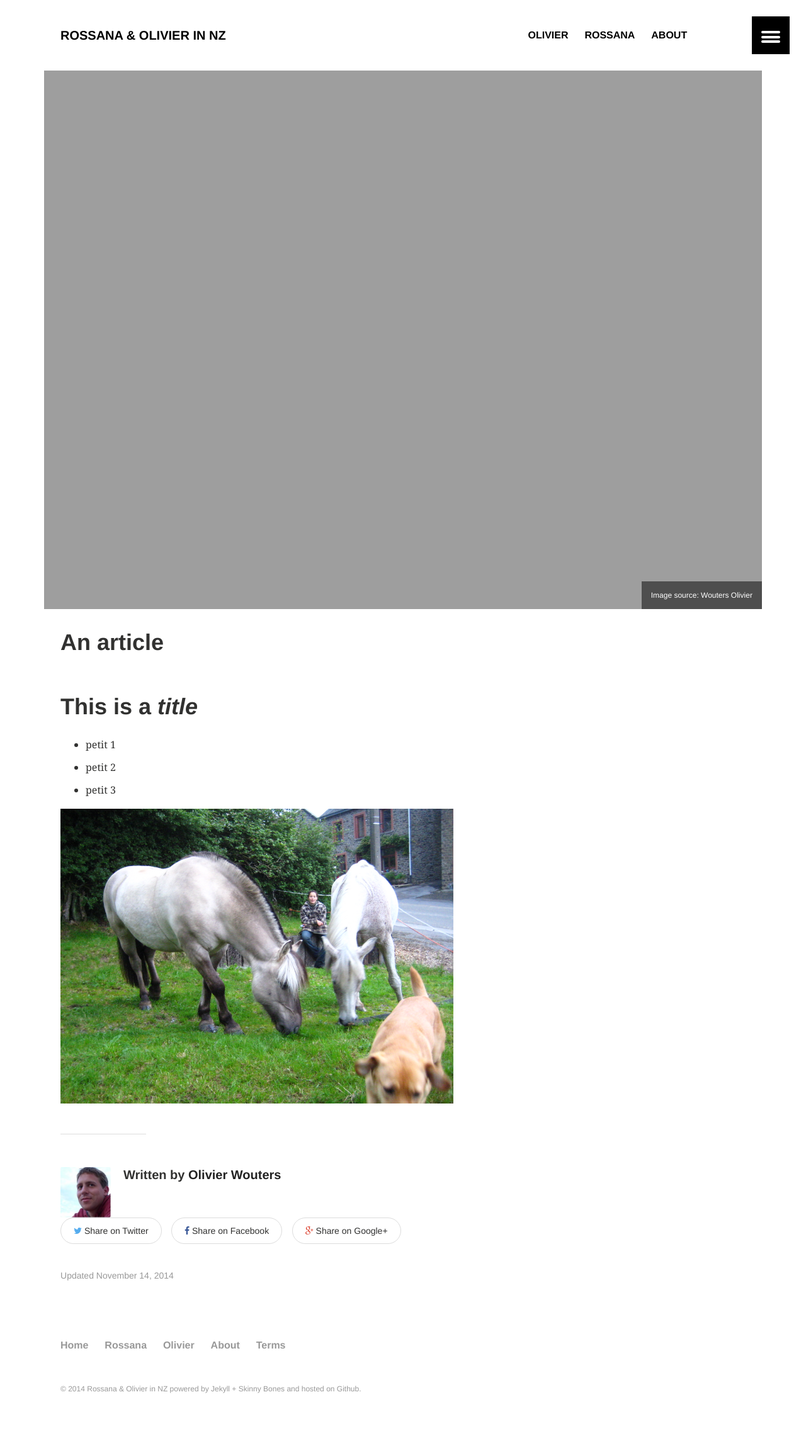
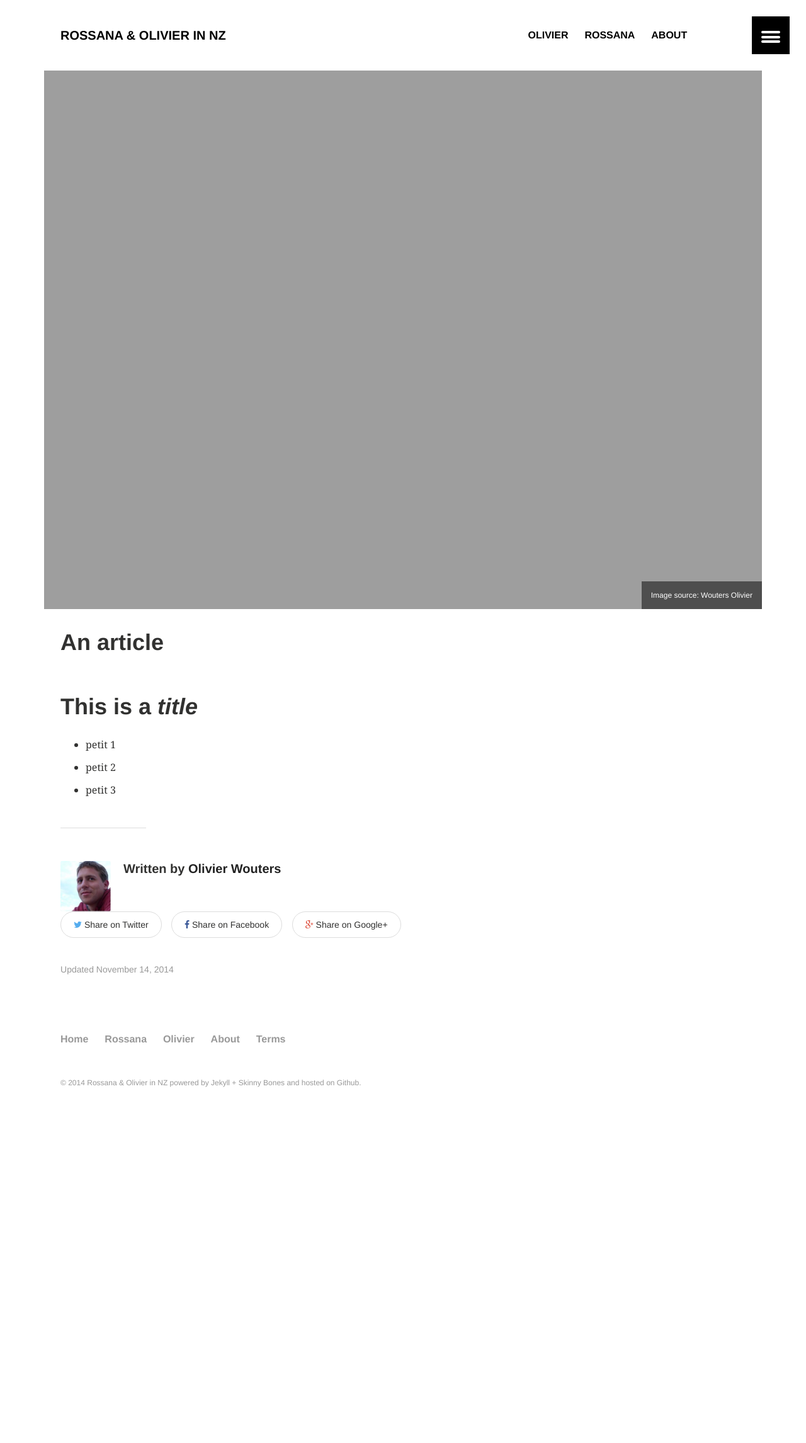
Before and after one commit to rokiwi/old, a Jekyll site: the page built from _posts/articles/2014-11-14-dummy-article.md, in a window 1280 px wide. Shown: the whole page at 63% size. Built offline with Jekyll 4.4.1, drawn with Linux system fonts in a browser that asks for light colours; after the commit the page ends 1805 px from its top, so only the background shows below that.

Commit message:
Updated 2014-11-14-dummy-article.md

```diff
--- a/_posts/articles/2014-11-14-dummy-article.md
+++ b/_posts/articles/2014-11-14-dummy-article.md
@@ -16,5 +16,3 @@ published: true
 * petit 1
 * petit 2
 * petit 3
-
-![maison20002.JPG](/images/maison20002.JPG)
```
